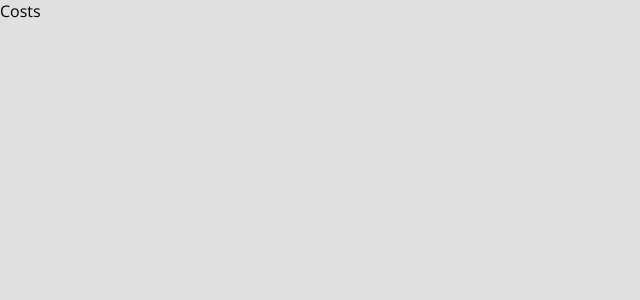
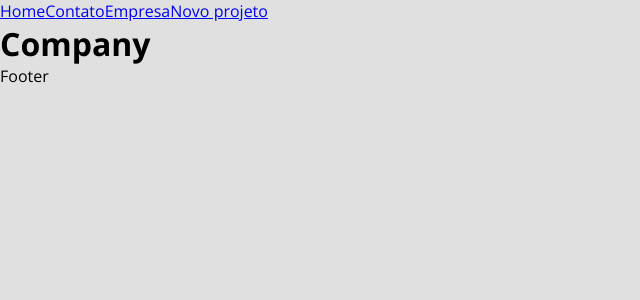
Before and after one commit to screm1n/costs-project, a JavaScript app in the folder costs/: page /newproject in a window 1280 px wide. Shown: the top 300 px of the page, without its empty margins (0-640 px from the left). Built offline with nearby package versions, Linux system fonts and the light colour scheme; the HTML template or start-up script is replaced by a standard one.

Commit message:
structuring the project

```diff
--- a/costs/src/App.js
+++ b/costs/src/App.js
@@ -1,8 +1,26 @@
+import { BrowserRouter as Router, Routes, Route, Link } from 'react-router-dom'
+import Home from './components/pages/Home'
+import Company from './components/pages/Company'
+import Contact from './components/pages/Contact'
+import NewProject from './components/pages/NewProject'
+
 function App() {
     return (
-        <div className="App">
-            <p>Costs</p>
-        </div>
+        <Router>
+            <div>
+                <Link to="/">Home</Link>
+                <Link to="/contact">Contato</Link>
+                <Link to="/company">Empresa</Link>
+                <Link to="/newproject">Novo projeto</Link>
+            </div>
+            <Routes>
+                <Route exactpath="/" element={<Home />} />
+                <Route exact path="/company" element={<Company />} />
+                <Route exact path="/contact" element={<Contact />} />
+                <Route exact path="/newproject" element={<NewProject />} />
+            </Routes>
+            <p>Footer</p>
+        </Router>
     )
 }
 
--- /dev/null
+++ b/costs/src/components/pages/Company.js
@@ -0,0 +1,5 @@
+function Company() {
+    return <h1>Company</h1>
+}
+
+export default Company
--- /dev/null
+++ b/costs/src/components/pages/Contact.js
@@ -0,0 +1,5 @@
+function Contact() {
+    return <h1>Contact</h1>
+}
+
+export default Contact
--- /dev/null
+++ b/costs/src/components/pages/Home.js
@@ -0,0 +1,5 @@
+function Home() {
+    return <h1>Home</h1>
+}
+
+export default Home
--- /dev/null
+++ b/costs/src/components/pages/NewProject.js
@@ -0,0 +1,5 @@
+function NewProject() {
+    return <h1>Company</h1>
+}
+
+export default NewProject
```
